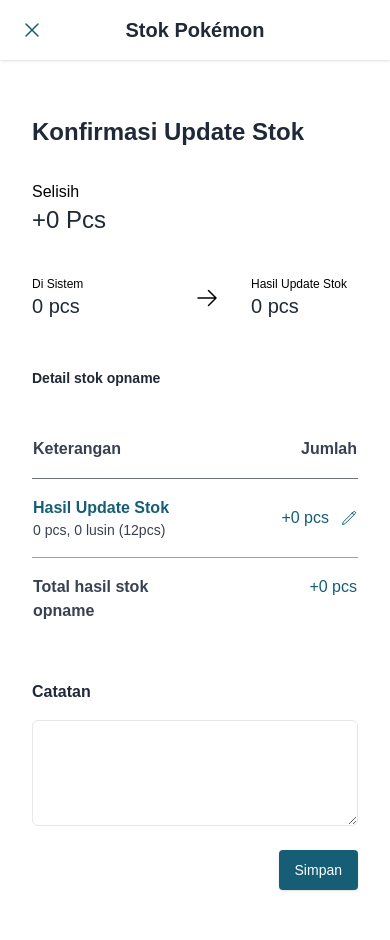
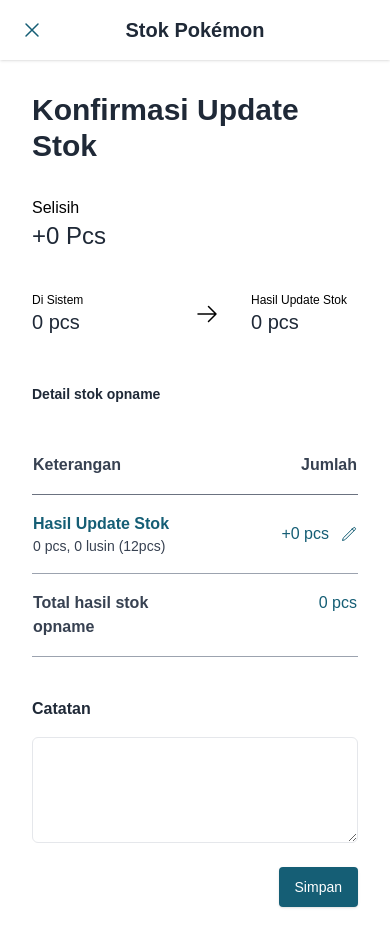
Before and after one commit to siunixdev/pwa-pokemon-stock-app, a React (Create React App) app: page /confirm in a window 390 px wide. Built offline with nearby package versions, Linux system fonts and the light colour scheme; no server answers.

Commit message:
update style

```diff
--- a/src/index.css
+++ b/src/index.css
@@ -6,6 +6,14 @@
 
 html {
   font-family: 'Poppins', sans-serif;
+}
+
+table thead tr {
+  @apply border-b border-gray-500 flex justify-between
+}
+
+table tbody tr {
+  @apply border-b border-gray-400 flex justify-between
 }
 
 .pokemon-container {
@@ -35,3 +43,11 @@ html {
 .modal-body {
   @apply bg-white p-8 rounded-md max-w-sm
 }
+
+.title {
+  @apply text-3xl md:text-4xl font-bold text-gray-800 mb-6 md:mt-6 capitalize
+}
+
+.search {
+  @apply border border-gray-500 outline-none px-4 py-2 rounded text-gray-700 w-full md:w-min
+}
--- a/src/pages/Confirm.tsx
+++ b/src/pages/Confirm.tsx
@@ -89,7 +89,7 @@ const Confirm = () => {
         <h3 className='text-xl font-bold text-gray-800'>Stok Pokémon</h3>
       </div>
       <div className='container mx-auto w-auto md:w-1/2 p-8'>
-        <h1 className='text-2xl md:text-4xl font-bold text-gray-800 my-6 capitalize'>Konfirmasi Update stok</h1>
+        <h1 className='title'>Konfirmasi Update stok</h1>
         <div className='mt-8'>
           <span>Selisih</span>
           <h1 className='text-2xl md:text-4xl text-gray-800 capitalize'>+{pokemonUpdatedStok} pcs</h1>
@@ -136,7 +136,7 @@ const Confirm = () => {
                 }
                 <tr className='flex justify-between'>
                   <td className='my-4 w-1/2 font-semibold'>Total hasil stok opname</td>
-                  <td className='my-4 text-cyan-800 text-center'>+{pokemonUpdateStok + pokemonUpdatedStok} pcs</td>
+                  <td className='my-4 text-cyan-800 text-center'>{pokemonUpdateStok + pokemonUpdatedStok} pcs</td>
                 </tr>
               </tbody>
             </table>
--- a/src/pages/Detail.tsx
+++ b/src/pages/Detail.tsx
@@ -115,7 +115,7 @@ const Detail = () => {
                       <p>Stok Pokémon</p>
                     </div>
                   </Link>
-                  <h1 className='text-4xl font-bold text-gray-800 mb-6 md:mt-6 capitalize'>{detail?.name?.split('-').join(' ')}</h1>
+                  <h1 className='title'>{detail?.name?.split('-').join(' ')}</h1>
                 </div>
                 <Button text='Update Stok' type='secondary' handle={() => setShowUpdate(true)} />
               </div>
@@ -132,7 +132,7 @@ const Detail = () => {
                       return (
                         <table width="100%" className='mt-8' key={i}>
                           <thead>
-                            <tr className='border-b border-gray-500 flex justify-between'>
+                            <tr>
                               <th className='my-4 text-gray-700 w-1/2 text-left'>{data?.date}</th>
                               <th className='my-4'>Jumlah</th>
                               <th className='my-4'>Stok</th>
@@ -142,7 +142,7 @@ const Detail = () => {
                             {
                               data?.data.map((dt, i) => {
                                 return (
-                                  <tr className='border-b border-gray-400 flex justify-between' key={i}>
+                                  <tr key={i}>
                                     <td className='my-4 w-1/2'>
                                       <p className='text-sm'>{dt.time}</p>
                                       <p className='text-cyan-800 font-semibold capitalize'>{dt.title}</p>
--- a/src/pages/Home.tsx
+++ b/src/pages/Home.tsx
@@ -38,13 +38,17 @@ const Home = () => {
     <React.Fragment>
       <div className='pokemon-container'>
         <div>
-          <h1 className='text-3xl md:text-4xl font-bold text-gray-800'>Stok Pokémon</h1>
+          <h1 className='title'>Stok Pokémon</h1>
         </div>
         <div className='mt-10'>
-          <input type="text" name="" id="" value={keyword} onChange={e => setKeyword(e.target.value)} onKeyDown={handleKeyDown} className='border border-gray-500 outline-none px-4 py-2 rounded text-gray-700 w-full md:w-min' placeholder='Search Pokémon' />
+          <input type="text" name="" id="" value={keyword} onChange={e => setKeyword(e.target.value)}
+            onKeyDown={handleKeyDown}
+            className='search'
+            placeholder='Search Pokémon'
+          />
           <table width="100%" className='mt-8'>
             <thead>
-              <tr className='border-b border-gray-500 flex justify-between'>
+              <tr>
                 <th className='my-4 text-gray-700'>Nama</th>
                 <th className='my-4'>Stok</th>
               </tr>
@@ -53,7 +57,7 @@ const Home = () => {
               {
                 filteredPokemon.map((poke, i) => (
                   <Link to={`${poke.name}`} key={i}>
-                    <tr className='border-b border-gray-400 flex justify-between'>
+                    <tr>
                       <td className='my-4 text-cyan-800 font-semibold capitalize'>{poke.name.split('-').join(' ')}</td>
                       <td className='my-4'>{poke.stok}</td>
                     </tr>
```
